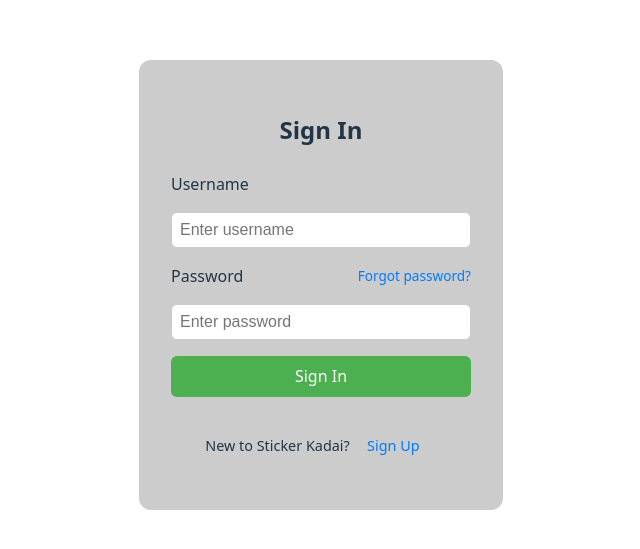
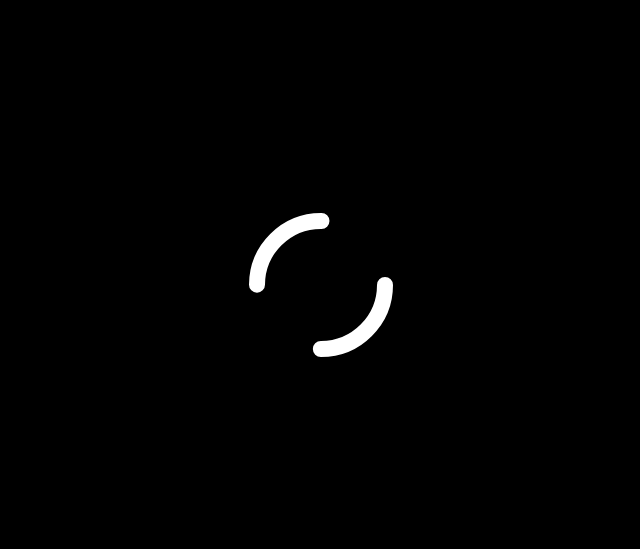
Before and after one commit to RahulM-3/Thulasi-Sticker-Kadai, a React (Vite) app: page / in a window 1280 px wide. Shown: the part 115-664 px from the top of the page, without its empty margins (319-959 px from the left). Built offline with nearby package versions, Linux system fonts and the light colour scheme.

Commit message:
main loading screen

```diff
--- a/src/App.css
+++ b/src/App.css
@@ -11,6 +11,20 @@
   width: 100vw;
   display: flex;
 }
+
+.loading-overlay {
+  position: absolute;
+  top: 0;
+  left: 0;
+  right: 0;
+  bottom: 0;
+  background-color: black;
+  display: flex;
+  justify-content: center;
+  align-items: center;
+  z-index: 10;
+}
+
 
 #sidebar {
   width: 30%;
--- a/src/App.jsx
+++ b/src/App.jsx
@@ -4,16 +4,29 @@
 
 function App() {
   const [signedInUser, setSignedInUser] = useState(null);
-
-  if (!signedInUser) {
-    return <Loginsignup setSignedInUser={ setSignedInUser } />;
-  }
+  const [loadingScreen, setLoadingScreen] = useState(true);
 
   const logout = async () => {
     await window.electronAPI.saveUserCreds("", "");
     setSignedInUser(null);
   }
+  if (!signedInUser) {
+    return (
+      <div>
+        {loadingScreen && (
+          <div className="loading-overlay">
+            <img src="./loading-darkmode.gif" alt="loading" />
+          </div>
+          )
+        }
 
+      <Loginsignup
+        setSignedInUser={setSignedInUser}
+        setLoadingScreen={setLoadingScreen}
+      />
+      </div>
+    );
+  }
   return (
     <div id="main">
       <div id="sidebar">
--- a/src/Loginsignup/Loginsignup.jsx
+++ b/src/Loginsignup/Loginsignup.jsx
@@ -1,7 +1,7 @@
 import React, { useState, useEffect } from 'react';
 import './Loginsignup.css';
 
-function Loginsignup({ setSignedInUser }) {
+function Loginsignup({ setSignedInUser, setLoadingScreen }) {
   const [isSignIn, setIsSignIn] = useState(true);
   const [username, setUsername] = useState('');
   const [password, setPassword] = useState('');
@@ -52,6 +52,7 @@
           setSignedInUser(usercreds.username);
         }
       }
+      setLoadingScreen(false);
     })();
   }, []);
 
```
Also changed, not shown: public/loading-darkmode.gif (added).
